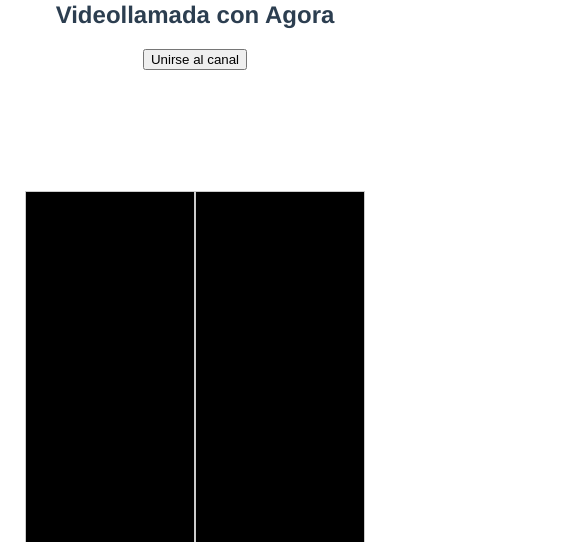
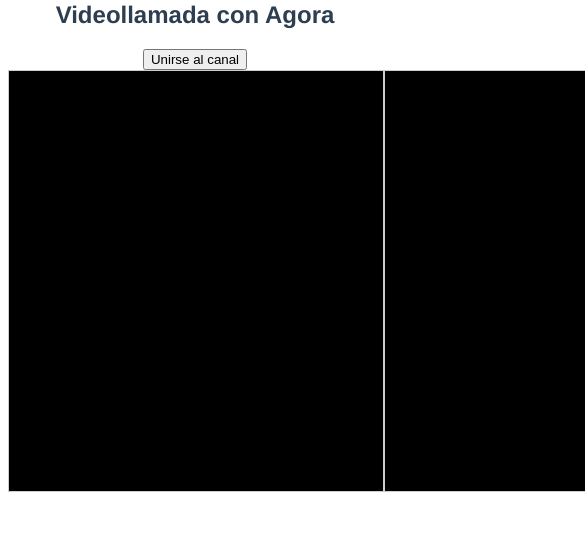
Before and after one commit to josewalke/Vue3-Firebase, a Vue app: page /login in a window 390 px wide. Shown: the part 439-981 px from the top of the page, 585 px wide, since content can reach past the window. After the commit the page ends 939 px from the top, so only its background shows below. Built offline with nearby package versions, Linux system fonts and the light colour scheme; no server answers; the database is empty; what agora-rtc-sdk-ng would draw is missing.

Commit message:
subida de prueba de imagen en remoto para movil

```diff
--- a/src/AgoraService.js
+++ b/src/AgoraService.js
@@ -42,7 +42,7 @@
 
   if (mediaType === "video") {
     // Usa un div existente en lugar de crear uno nuevo
-    const remoteContainer = document.getElementById("local-stream");
+    const remoteContainer = document.getElementById("remote-stream");
     if (!remoteContainer) {
       console.error("No se encontró el contenedor remoto");
       return;
--- a/src/components/AgoraIO.vue
+++ b/src/components/AgoraIO.vue
@@ -51,24 +51,37 @@
 <style>
 .video-container {
   display: flex;
-  /* Activa flexbox */
+  flex-direction: row;
+  /* Videos en fila horizontal en pantallas grandes */
   justify-content: center;
-  /* Centra horizontalmente */
   align-items: center;
-  /* Centra verticalmente */
-  height: 100vh;
-  /* Ajusta según el tamaño del contenedor */
+  flex-wrap: wrap;
+  /* Permite que los videos se ajusten en una nueva fila si es necesario */
+  height: 50vh;
+  /* Tamaño dinámico del contenedor */
+  gap: 0px;
+  /* Espacio entre videos */
 }
 
 .video-box {
-  width: 45%;
-  /* Ajusta el ancho según tu necesidad */
-  height: 600px;
-  /* Ajusta la altura según tu necesidad */
+  flex: 1 1 calc(50% - 20px);
+  max-width: 600px;
+  height: auto;
+  aspect-ratio: 16/9;
   border: 1px solid #ccc;
-  /* Opcional: para visualización */
   background-color: #000;
-  /* Color de fondo para representar el video */
+}
+
+@media (max-width: 768px) {
+  .video-container {
+    flex-direction: column;
+  }
+
+  .video-box {
+    flex: 1 1 100%;
+    max-width: 100%;
+    height: 50vh;
+  }
 }
 #remoteVideoContainer {
   display: flex;
```
